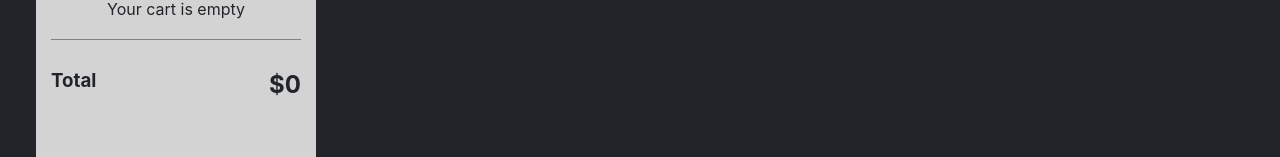
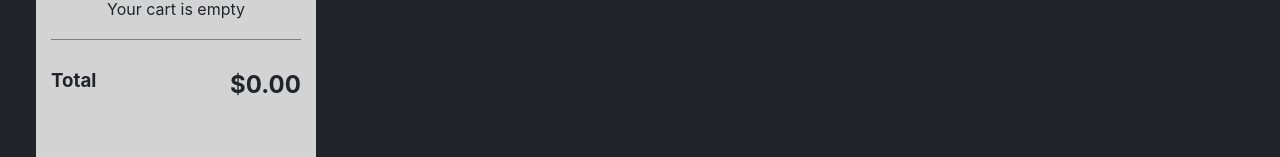
Before and after one commit to mteruel28/Capstone_BarApp, a React (Create React App) app in the folder newbar/: page /shoppingcart in a window 1280 px wide. Shown: the part 224-381 px from the top of the page. Built offline with nearby package versions, Linux system fonts and the light colour scheme.

Commit message:
toFixed added to values

```diff
--- a/newbar/src/Cart/shoppingcart.js
+++ b/newbar/src/Cart/shoppingcart.js
@@ -52,7 +52,7 @@ function Shoppingcart(){
                 products.map(product => (
                   <div>
                     <h4>{product.title}</h4>
-                    <p>Price: ${product.price * product.quantity}</p>
+                    <p>Price: ${product.price.toFixed(2) * product.quantity}</p>
                     <p>Quantity: {product.quantity}</p>
                   </div>
                 ))
@@ -62,7 +62,7 @@ function Shoppingcart(){
             </div>
             <div className="foot">
               <h3>Total</h3>
-              <h2 id="total">${total}</h2>
+              <h2 id="total">${total.toFixed(2)}</h2>
             </div>
           </div>
         </div>
```
